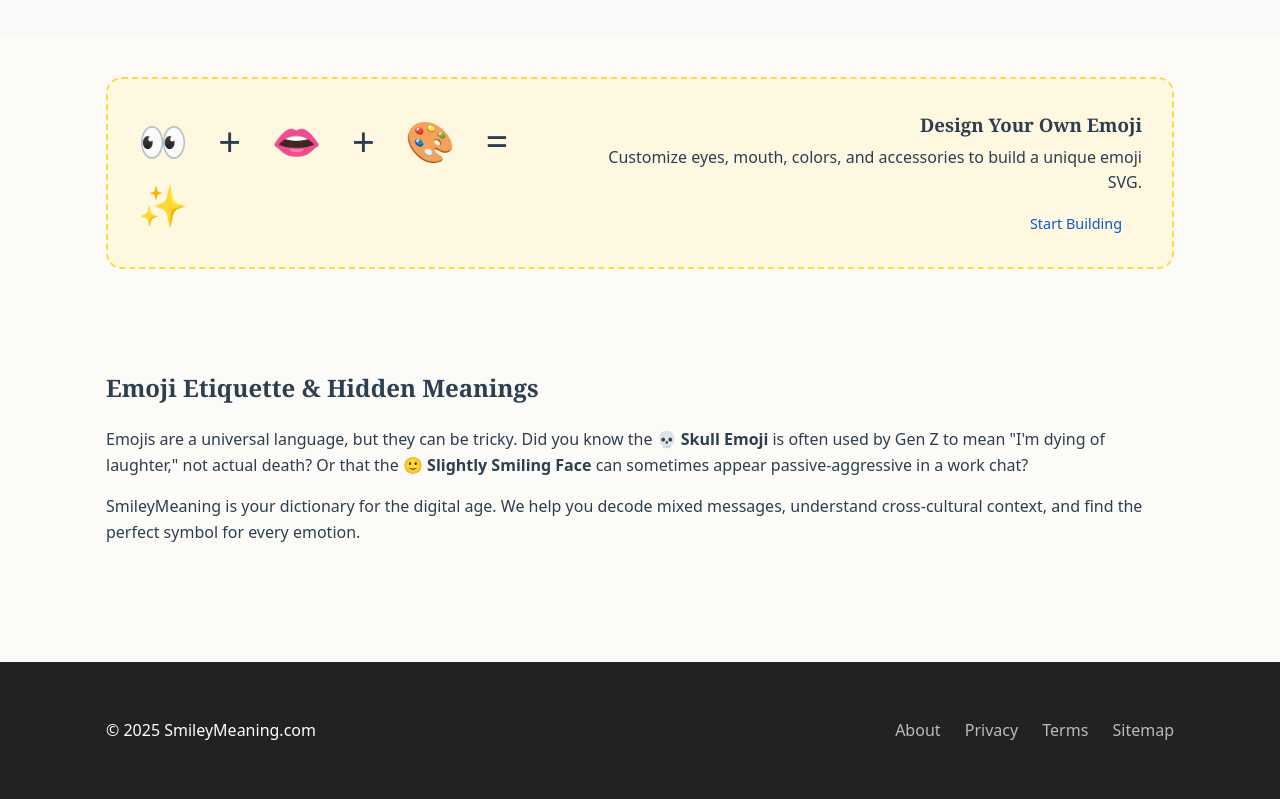
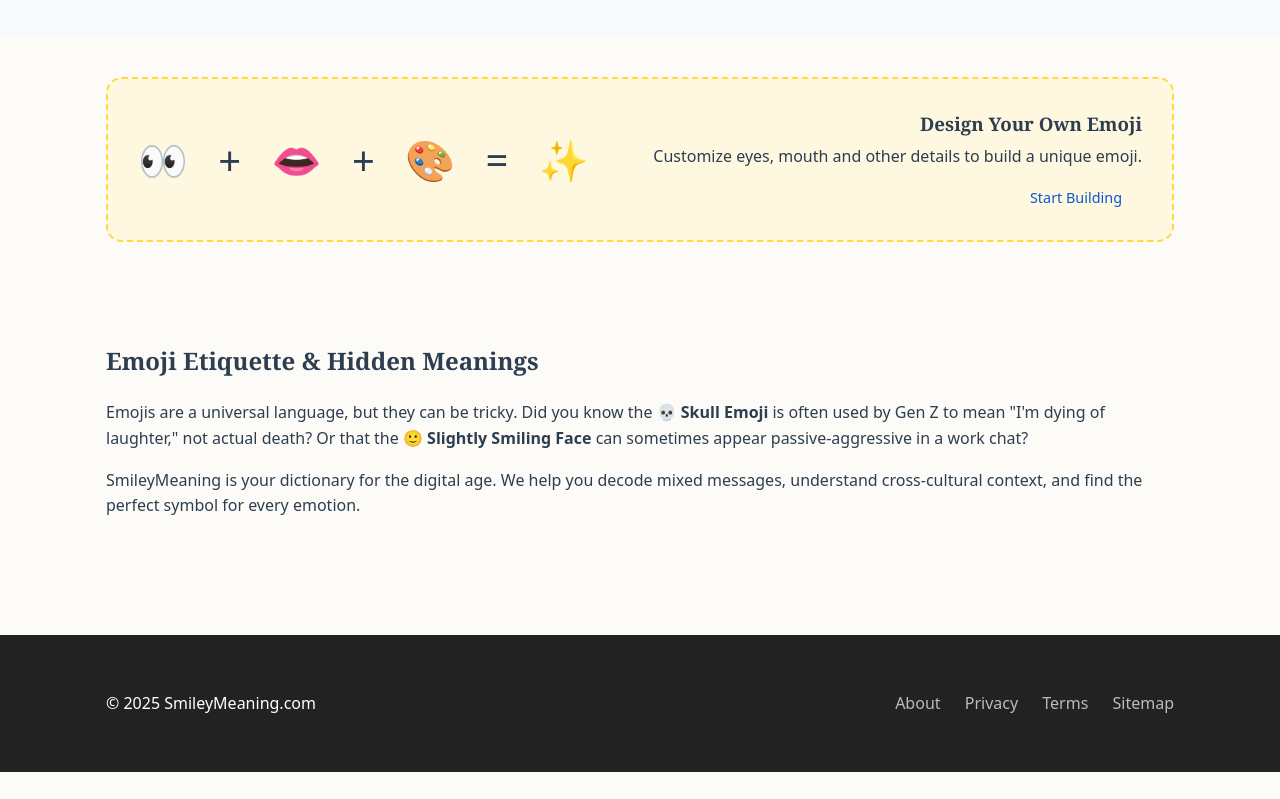
Before and after one commit to raviosa-ui/smile-ui-01, a website: page index.html in a window 1280 px wide. Shown: the part 1592-2391 px from the top of the page. After the commit the page ends 2364 px from the top, so only its background shows below. Drawn offline with Linux system fonts and the light colour scheme.

Commit message:
Update index.html

```diff
--- a/index.html
+++ b/index.html
@@ -296,7 +296,7 @@
       <div class="mixer-cta">
         <h3 style="margin:0;">Design Your Own Emoji</h3>
         <p style="margin:5px 0 15px;">
-          Customize eyes, mouth, colors, and accessories to build a unique emoji SVG.
+          Customize eyes, mouth and other details to build a unique emoji.
         </p>
         <a href="/emoji-mixer/" class="primary-btn" style="padding: 10px 20px; font-size: 0.9rem;">
           Start Building
```
